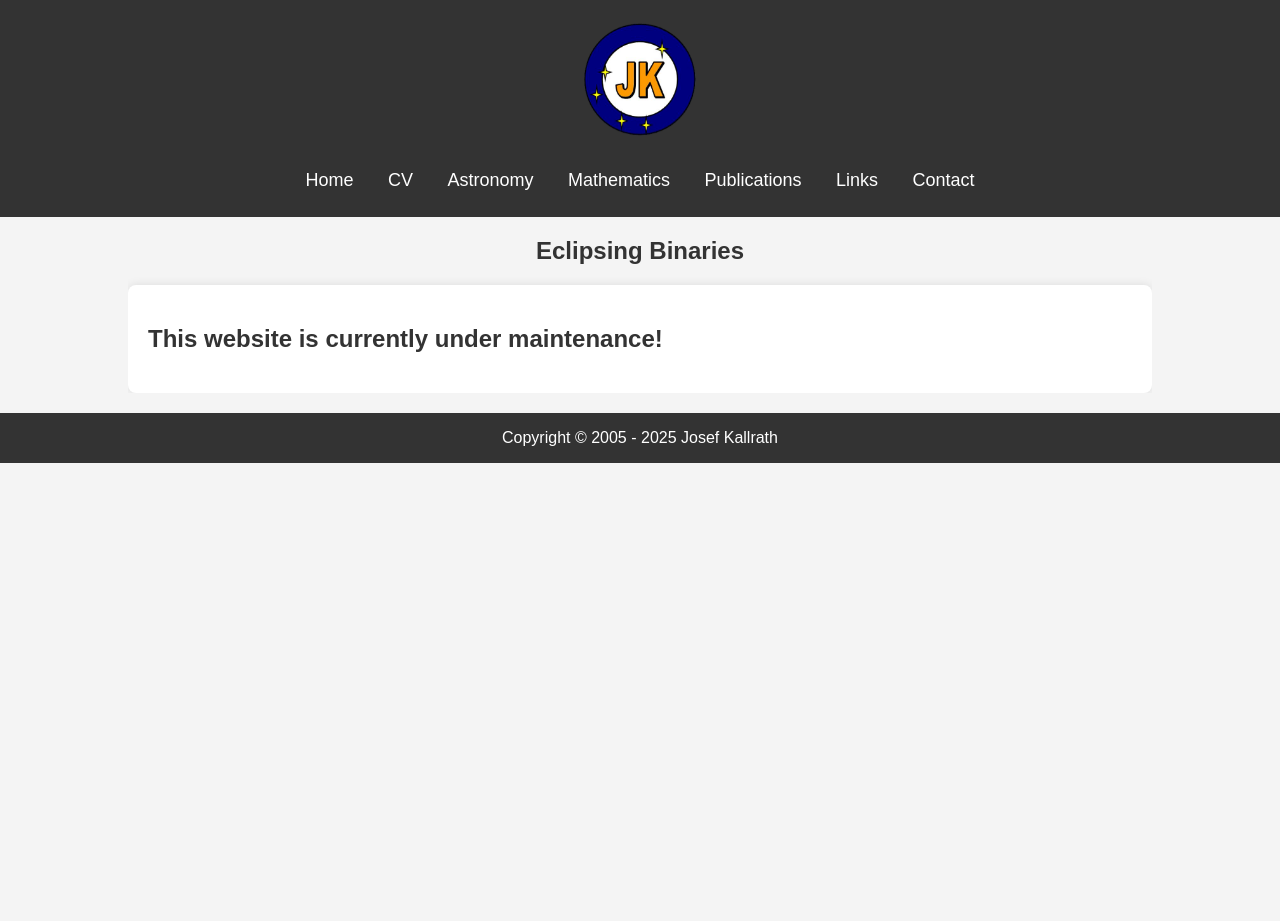
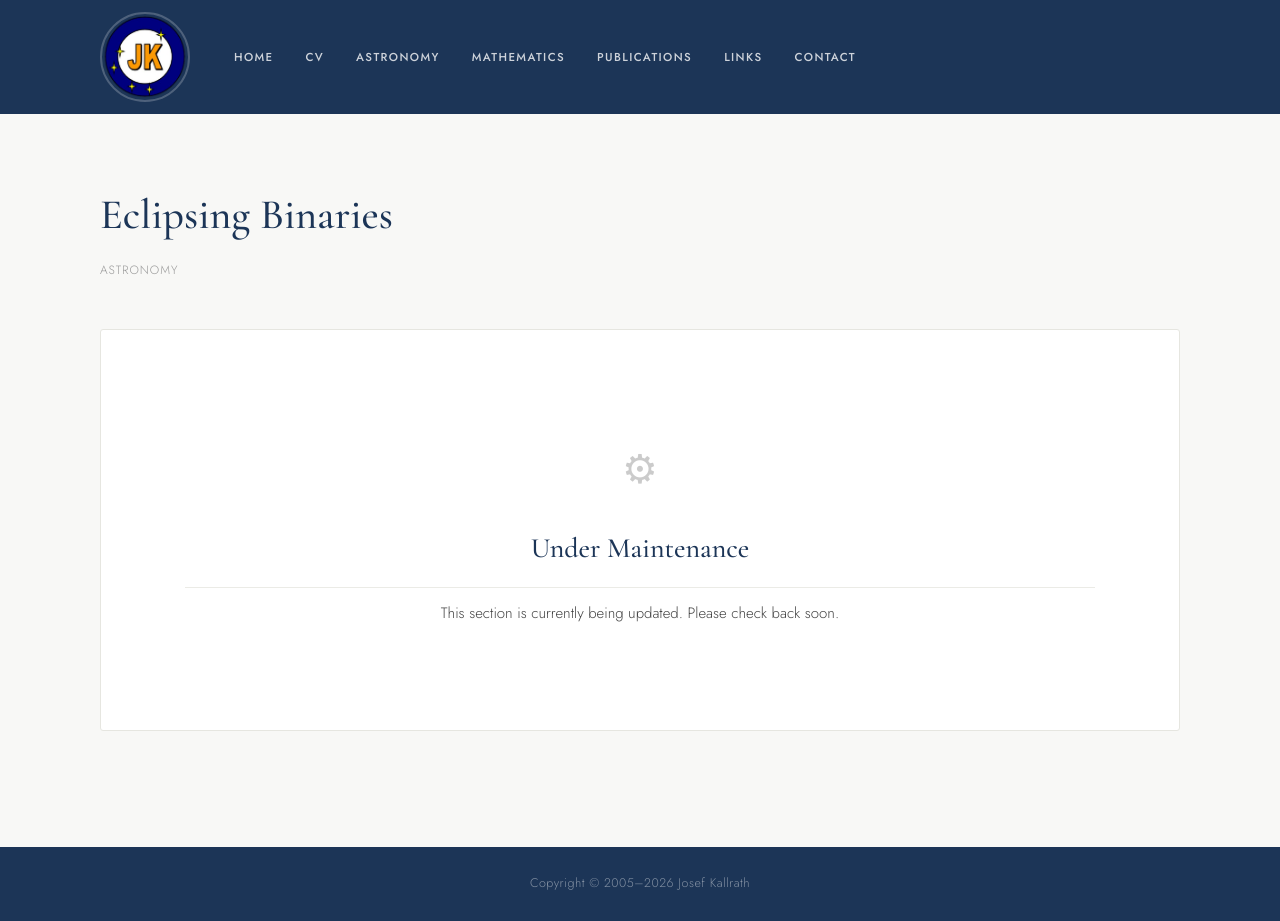
Before and after one commit to JosefKallrath/josefkallrath.github.io, a plain HTML site: page eclipsing-binaries.html in a window 1280 px wide. Before the commit the page ends 800 px from the top, so only its background shows below. Drawn offline with nearby package versions, Linux system fonts and the light colour scheme.

Commit message:
Revamp Eclipsing Binaries page layout and styles
Updated the HTML structure and styles for the Eclipsing Binaries page, including maintenance message.

```diff
--- a/eclipsing-binaries.html
+++ b/eclipsing-binaries.html
@@ -3,125 +3,79 @@
 <head>
     <meta charset="UTF-8">
     <meta name="viewport" content="width=device-width, initial-scale=1.0">
-    <meta name="author" content="Steffen Rebennack">
+    <meta name="author" content="Josef Kallrath">
     <meta name="responsible" content="Josef Kallrath">
-    <meta name="description" content="Josef Kallrath's CV">
-    <meta name="keywords" content="CV, Curriculum Vitae, mathematical business optimization, production planning, supply chain management, network design, mixed integer optimization, safety analysis, portfolio optimization, refinery planning, process industry, blending problems, linear programming, recursion, global optimization, eclipsing binaries, WD2005">
     <link rel="icon" type="image/jpg" href="images/logo.jpg">
     <title>Josef Kallrath | Eclipsing Binaries</title>
-    <link rel="stylesheet" href="styles.css">
+    <link rel="preconnect" href="https://fonts.googleapis.com">
+    <link href="https://fonts.googleapis.com/css2?family=Cormorant+Garamond:wght@400;500;600&family=Jost:wght@300;400;500&display=swap" rel="stylesheet">
     <style>
-        body {
-            font-family: Arial, sans-serif;
-            margin: 0;
-            padding: 0;
-            background-color: #f4f4f4;
-            color: #333;
-        }
+        *,*::before,*::after{margin:0;padding:0;box-sizing:border-box}
+        body{font-family:'Jost',sans-serif;font-weight:300;background:#F8F8F6;color:#1A1A1A;line-height:1.75;-webkit-font-smoothing:antialiased}
+        .container{width:88%;max-width:1080px;margin:0 auto}
+        header{background:#1C3557;padding:0}
+        .header-inner{display:flex;align-items:center;gap:0}
+        header .logo{width:90px;height:90px;border-radius:50%;border:2px solid rgba(255,255,255,.22);cursor:pointer;transition:border-color .25s;display:block;flex-shrink:0;margin:12px 28px 12px 0}
+        header .logo:hover{border-color:rgba(255,255,255,.5)}
+        nav{flex:1}
+        nav ul{list-style:none;display:flex;flex-wrap:wrap;align-items:center;height:100%}
+        nav ul li a{display:block;color:rgba(255,255,255,.78);text-decoration:none;font-size:11.5px;font-weight:500;letter-spacing:.12em;text-transform:uppercase;padding:14px 16px;position:relative;transition:color .2s}
+        nav ul li a::after{content:'';position:absolute;bottom:0;left:16px;right:16px;height:2px;background:#A8C4E0;transform:scaleX(0);transition:transform .22s ease}
+        nav ul li a:hover{color:#fff}
+        nav ul li a:hover::after{transform:scaleX(1)}
+        main{padding:64px 0 96px}
+        .page-header{margin-bottom:48px}
+        .page-header h1{font-family:'Cormorant Garamond',serif;font-size:42px;font-weight:500;color:#1C3557;margin-bottom:8px}
+        .page-header .breadcrumb{font-size:12px;color:#999;letter-spacing:.08em;text-transform:uppercase}
+        .card{background:#fff;border:1px solid #E6E6E0;border-radius:3px;padding:40px 44px;margin-bottom:20px}
+        .card h2{font-family:'Cormorant Garamond',serif;font-size:24px;font-weight:600;color:#1C3557;margin-bottom:28px;padding-bottom:14px;border-bottom:1px solid #EBEBE6}
+        .card h3{font-family:'Cormorant Garamond',serif;font-size:19px;font-weight:600;color:#2A4A72;margin:28px 0 10px}
+        .card p{font-size:15px;color:#444;margin-bottom:12px}
+        .card p:last-child{margin-bottom:0}
+        .card ul{list-style:none;padding:0}
+        .card ul li{padding:5px 0 5px 16px;position:relative;font-size:15px;color:#444}
+        .card ul li::before{content:'–';position:absolute;left:0;color:#A8C4E0}
+        .card a{color:#1C3557;text-decoration:none;border-bottom:1px solid #D0D8E8;transition:border-color .2s}
+        .card a:hover{border-bottom-color:#1C3557}
+        .maintenance-box{text-align:center;padding:64px 40px;color:#999}
+        .maintenance-box .icon{font-size:40px;margin-bottom:20px;opacity:.5}
+        .maintenance-box h2{font-family:'Cormorant Garamond',serif;font-size:28px;font-weight:500;color:#1C3557;margin-bottom:12px}
+        .maintenance-box p{font-size:15px;max-width:400px;margin:0 auto}
+        footer{background:#1C3557;color:rgba(255,255,255,.45);text-align:center;padding:26px 0;font-size:12.5px;letter-spacing:.04em}
+        @media(max-width:640px){.card{padding:28px 24px}.page-header h1{font-size:32px}}
 
-        .container {
-            width: 80%;
-            max-width: 1200px;
-            margin: auto;
-            overflow: hidden;
-        }
-
-        header {
-            background: #333;
-            color: #fff;
-            padding: 20px 0 10px;
-            text-align: center;
-        }
-
-        header .logo {
-            width: 120px;
-            height: 120px;
-            border-radius: 50%;
-            margin-bottom: 10px;
-            cursor: pointer;
-        }
-
-        nav ul {
-            list-style: none;
-            padding: 0;
-            text-align: center;
-        }
-
-        nav ul li {
-            display: inline;
-            margin: 0 15px;
-        }
-
-        nav ul li a {
-            color: #fff;
-            text-decoration: none;
-            font-size: 18px;
-        }
-
-        .intro {
-            text-align: center;
-        }
-
-        .content {
-            background: #fff;
-            padding: 20px;
-            border-radius: 8px;
-            box-shadow: 0 0 10px rgba(0, 0, 0, 0.1);
-            margin-top: 20px;
-        }
-
-        .content-section {
-            margin-bottom: 20px;
-        }
-
-        .content-section a {
-            text-decoration: none;
-            color: #0066cc;
-        }
-
-        footer {
-            text-align: center;
-            background: #333;
-            color: #fff;
-            margin-top: 20px;
-        }
     </style>
 </head>
 <body>
     <header>
-        <div class="container">
-            <a href="https://josefkallrath.github.io/homepage">
-                <img src="images/logo.jpg" alt="Logo" class="logo">
-            </a>
-            <nav>
-                <ul>
-                    <li><a href="https://josefkallrath.github.io/homepage">Home</a></li>
+        <div class="container header-inner">
+            <a href="https://josefkallrath.github.io"><img src="images/logo.jpg" alt="Logo" class="logo"></a>
+            <nav><ul>
+                <li><a href="https://josefkallrath.github.io">Home</a></li>
                 <li><a href="https://josefkallrath.github.io/cv">CV</a></li>
                 <li><a href="https://josefkallrath.github.io/astronomy">Astronomy</a></li>
                 <li><a href="https://josefkallrath.github.io/mathematics">Mathematics</a></li>
                 <li><a href="https://josefkallrath.github.io/publications">Publications</a></li>
                 <li><a href="https://josefkallrath.github.io/links">Links</a></li>
                 <li><a href="https://josefkallrath.github.io/contact">Contact</a></li>
-                </ul>
-            </nav>
+            </ul></nav>
         </div>
     </header>
-
-    <main class="container">
-        <section class="intro">
-            <h2>Eclipsing Binaries</h2>
-        </section>
-
-        <section class="content">
-            <div class="content-section">
-                <h2>This website is currently under maintenance!</h2>
+    <main>
+        <div class="container">
+            <div class="page-header">
+                <h1>Eclipsing Binaries</h1>
+                <p class="breadcrumb">Astronomy</p>
+            </div>
+            <div class="card">
+            <div class="maintenance-box">
+                <div class="icon">⚙</div>
+                <h2>Under Maintenance</h2>
+                <p>This section is currently being updated. Please check back soon.</p>
+            </div>
+        </div>
         </div>
     </main>
-
-    <footer>
-        <div class="container">
-            <p>Copyright &copy; 2005 - 2025 Josef Kallrath</p>
-        </div>
-    </footer>
+    <footer><div class="container"><p>Copyright &copy; 2005&ndash;2026 Josef Kallrath</p></div></footer>
 </body>
 </html>
```
Lines whose indentation alone changed are shown as unchanged.
